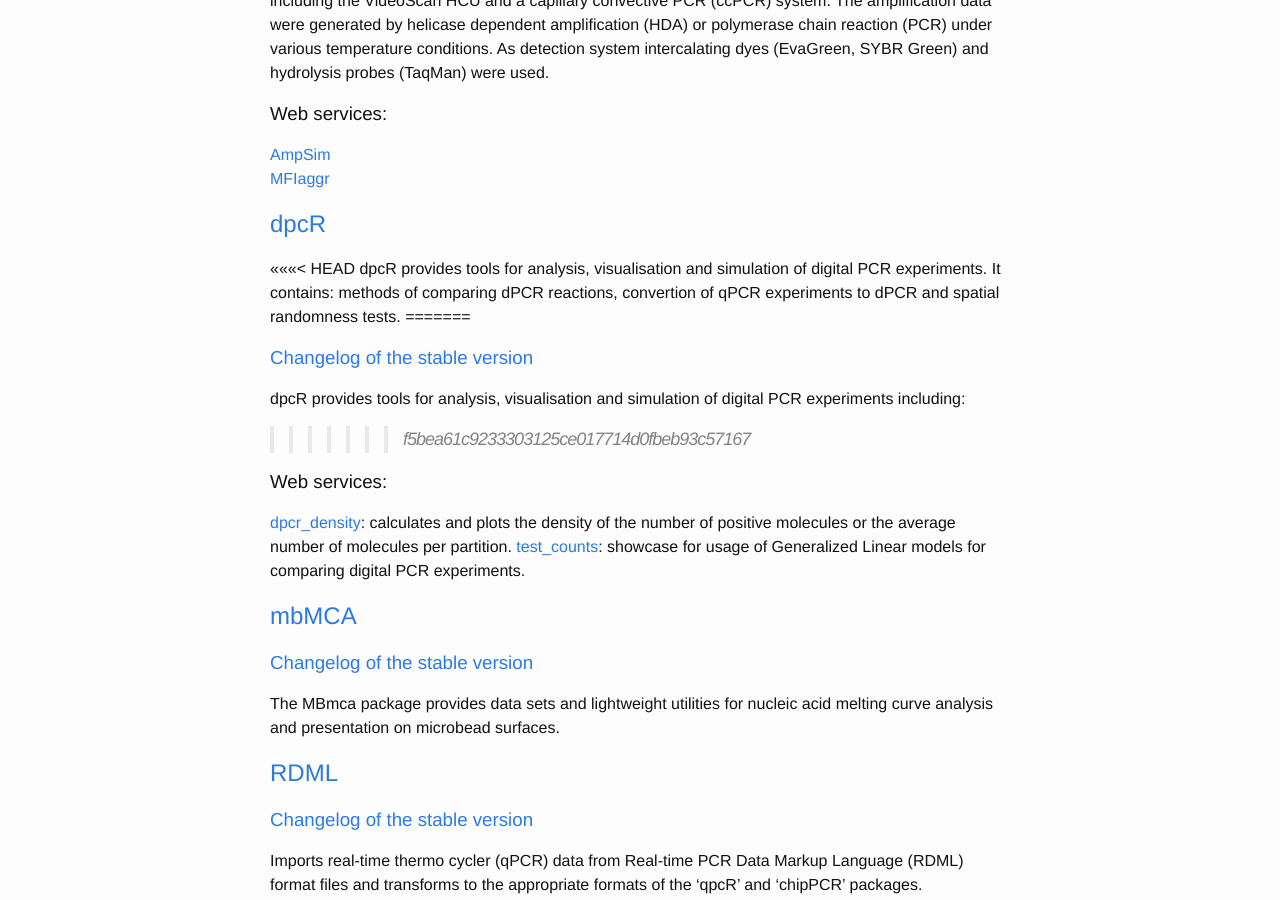
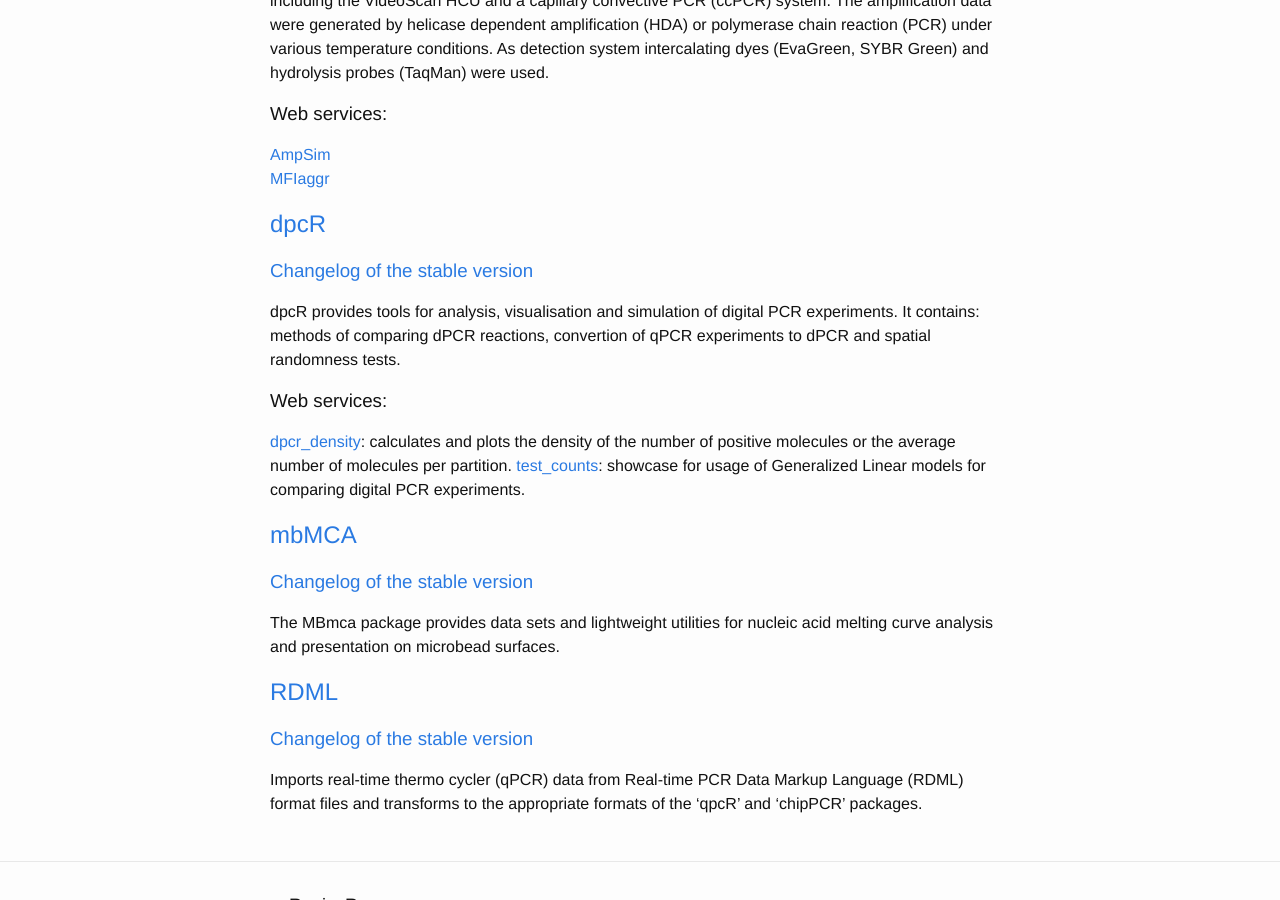
Before and after one commit to PCRuniversum/website, a Jekyll site: the page built from index.md, in a window 1280 px wide and 900 px high, scrolled down 584 px. Built offline with Jekyll 4.4.1, drawn with Linux system fonts in a browser that asks for light colours.

Commit message:
minor correction

```diff
--- a/index.md
+++ b/index.md
@@ -27,21 +27,14 @@ In addition the first approximate approximate derivative maximum (FDM) and secon
 
 ## [dpcR](http://github.com/michbur/dpcR)
 
-<<<<<<< HEAD
-dpcR provides tools for analysis, visualisation and simulation of digital PCR experiments. It contains: methods of comparing dPCR reactions, convertion of qPCR experiments to dPCR and spatial randomness tests.
-=======
 ### [Changelog of the stable version](http://cran.r-project.org/web/packages/dpcR/ChangeLog)
 
-dpcR provides tools for analysis, visualisation and simulation of digital PCR experiments including:
->>>>>>> f5bea61c9233303125ce017714d0fbeb93c57167
+dpcR provides tools for analysis, visualisation and simulation of digital PCR experiments. It contains: methods of comparing dPCR reactions, convertion of qPCR experiments to dPCR and spatial randomness tests.
 
 ### Web services:
 
 [dpcr_density](http://michbur.shinyapps.io/dpcr_density/): calculates and plots the density of the number of positive molecules or the average number of molecules per partition.
 [test_counts](https://michbur.shinyapps.io/test_counts_gui/): showcase for usage of Generalized Linear models for comparing digital PCR experiments.
-
-
-
 
 
 ## [mbMCA](http://github.com/michbur/MBmca)
```
